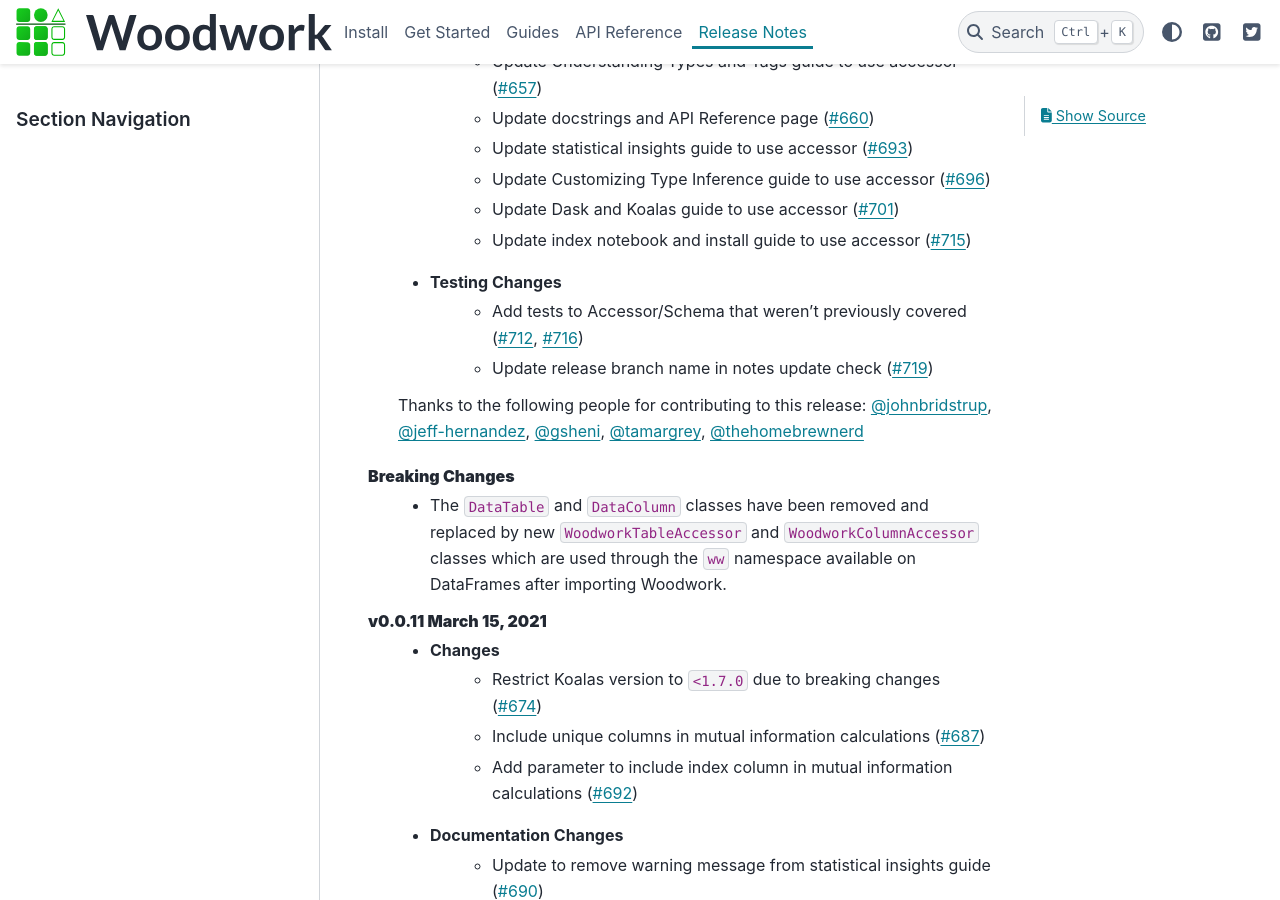
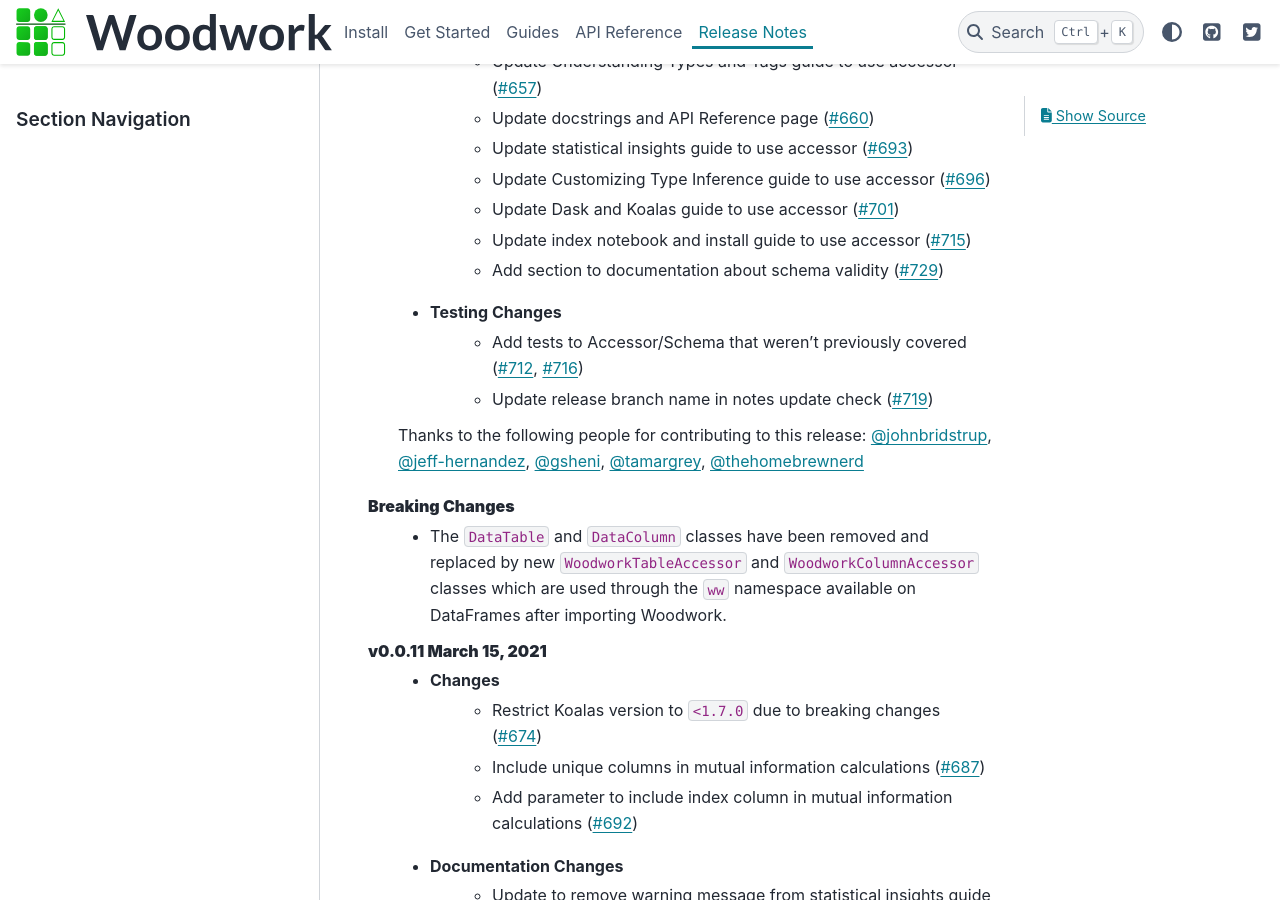
Before and after one commit to alteryx/woodwork, a Sphinx documentation site: the page built from docs/source/release_notes.rst, in a window 1280 px wide and 900 px high, scrolled down 2645 px. Built offline with Sphinx 7.4.7 and the PyData theme 0.15.4, drawn with Linux system fonts in a browser that asks for light colours; comment, search, counter and statistics services are not loaded.

Commit message:
Add release note

```diff
--- a/docs/source/release_notes.rst
+++ b/docs/source/release_notes.rst
@@ -67,6 +67,7 @@ Release Notes
         * Update Customizing Type Inference guide to use accessor (:pr:`696`)
         * Update Dask and Koalas guide to use accessor (:pr:`701`)
         * Update index notebook and install guide to use accessor (:pr:`715`)
+        * Add section to documentation about schema validity (:pr:`729`)
     * Testing Changes
         * Add tests to Accessor/Schema that weren't previously covered (:pr:`712`, :pr:`716`)
         * Update release branch name in notes update check (:pr:`719`)
```
